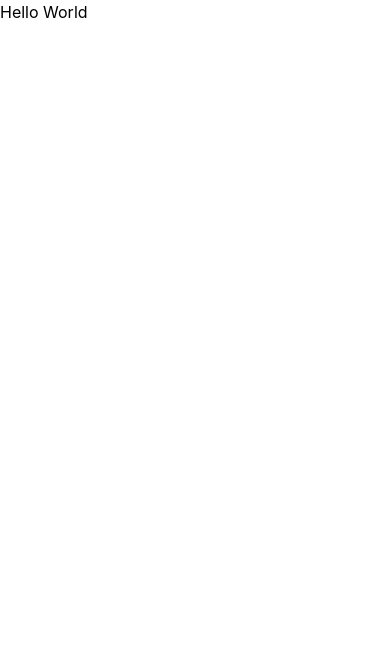
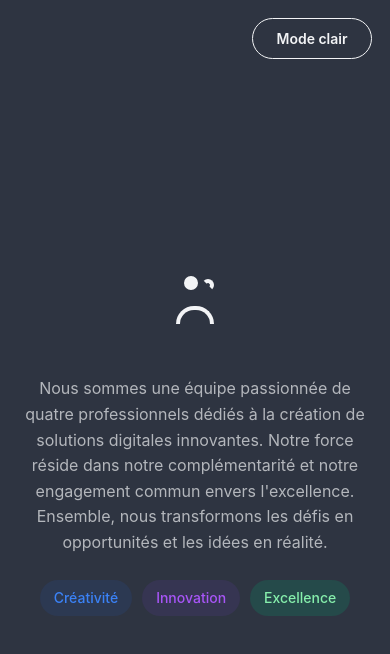
Before and after one commit to aldoesp/Innov_Team, a React app: page / in a window 390 px wide. Shown: the top 654 px of the page. Built offline with nearby package versions, Linux system fonts and the light colour scheme; the HTML template or start-up script is replaced by a standard one.

Commit message:
Ma partie

```diff
--- /dev/null
+++ b/src/App.css
@@ -0,0 +1,232 @@
+.team-section {
+  min-height: 100vh;
+  display: grid;
+  place-items: center;
+  position: relative;
+  padding: 48px 24px;
+  font-family:
+    Inter, ui-sans-serif, system-ui, -apple-system, BlinkMacSystemFont, "Segoe UI",
+    sans-serif;
+  transition:
+    background-color 0.25s ease,
+    color 0.25s ease;
+}
+
+.team-section.dark {
+  /* background: #151819; */
+  background: #2e3441;
+  color: #f3f4f6;
+}
+
+.team-section.light {
+  background: #ffffff;
+  color: #212730;
+}
+
+.theme-toggle {
+  position: absolute;
+  top: 24px;
+  right: 24px;
+  min-width: 132px;
+  border: 1px solid currentColor;
+  border-radius: 999px;
+  padding: 10px 18px;
+  background: transparent;
+  color: inherit;
+  font: inherit;
+  font-weight: 600;
+  cursor: pointer;
+  transition:
+    background-color 0.2s ease,
+    color 0.2s ease,
+    transform 0.2s ease;
+}
+
+.theme-toggle:hover {
+  transform: translateY(-1px);
+}
+
+.dark .theme-toggle:hover {
+  background: #f8fafc;
+  color: #151819;
+}
+
+.light .theme-toggle:hover {
+  background: #172033;
+  color: #f8fafc;
+}
+
+.team-content {
+  width: min(760px, 100%);
+  text-align: center;
+}
+
+.team-icon {
+  width: 52px;
+  height: 48px;
+  position: relative;
+  margin: 0 auto 84px;
+}
+
+.light .team-icon {
+  width: 52px;
+  height: 48px;
+  margin-bottom: 18px;
+  color: #6d4aff;
+}
+
+.team-icon span {
+  position: absolute;
+  border: 4px solid currentColor;
+  border-radius: 999px;
+}
+
+.team-icon span:nth-child(1) {
+  width: 14px;
+  height: 14px;
+  top: 0;
+  left: 15px;
+  background: currentColor;
+}
+
+.team-icon span:nth-child(2) {
+  width: 12px;
+  height: 12px;
+  top: 3px;
+  right: 7px;
+  border-left-color: transparent;
+  border-bottom-color: transparent;
+}
+
+.team-icon span:nth-child(3) {
+  width: 38px;
+  height: 18px;
+  left: 7px;
+  bottom: 0;
+  border-bottom: 0;
+  border-radius: 18px 18px 0 0;
+}
+
+.team-content h1 {
+  position: absolute;
+  width: 1px;
+  height: 1px;
+  overflow: hidden;
+  clip: rect(0, 0, 0, 0);
+}
+
+.light .team-content h1 {
+  position: static;
+  width: auto;
+  height: auto;
+  margin: 0 0 10px;
+  overflow: visible;
+  clip: auto;
+  color: #6d4aff;
+  font-size: 48px;
+  font-weight: 400;
+  line-height: 1.12;
+}
+
+.team-content p {
+  margin: 0 auto;
+  max-width: 760px;
+  color: color-mix(in srgb, currentColor 68%, transparent);
+  font-size: 18px;
+  line-height: 1.65;
+}
+
+.light .team-content p {
+  color: #475569;
+}
+
+.team-tags {
+  display: flex;
+  justify-content: center;
+  flex-wrap: wrap;
+  gap: 16px;
+  margin-top: 24px;
+}
+
+.tag {
+  display: inline-flex;
+  align-items: center;
+  min-height: 40px;
+  border-radius: 999px;
+  padding: 0 18px;
+  font-size: 16px;
+  font-weight: 500;
+}
+
+.tag.blue {
+  background: rgba(37, 99, 235, 0.1);
+  color: #3b82f6;
+}
+
+.tag.violet {
+  background: rgba(124, 58, 237, 0.1);
+  color: #a855f7;
+}
+
+.tag.green {
+  background: rgba(5, 150, 105, 0.22);
+  color: #86efac;
+}
+
+.light .tag.blue {
+  background: #dbeafe;
+  color: #2563eb;
+}
+
+.light .tag.violet {
+  background: #f3e8ff;
+  color: #7e22ce;
+}
+
+.light .tag.green {
+  background: #dcfce7;
+  color: #047857;
+}
+
+@media (max-width: 640px) {
+  .team-section {
+    padding: 96px 20px 48px;
+  }
+
+  .theme-toggle {
+    top: 18px;
+    right: 18px;
+    min-width: 120px;
+    padding: 9px 14px;
+    font-size: 14px;
+  }
+
+  .team-icon {
+    margin-bottom: 52px;
+  }
+
+  .light .team-icon {
+    width: 52px;
+    height: 48px;
+    margin-bottom: 18px;
+  }
+
+  .light .team-content h1 {
+    font-size: 36px;
+  }
+
+  .team-content p {
+    font-size: 16px;
+    line-height: 1.6;
+  }
+
+  .team-tags {
+    gap: 10px;
+  }
+
+  .tag {
+    min-height: 36px;
+    padding: 0 14px;
+    font-size: 14px;
+  }
+}
--- a/src/App.tsx
+++ b/src/App.tsx
@@ -1,9 +1,46 @@
-
+import { useState } from 'react'
+import './App.css'
 
 function App() {
+  const [theme, setTheme] = useState<'dark' | 'light'>('dark')
+
+  const isDark = theme === 'dark'
 
   return (
-    <p>Hello World</p>
+    <main className={`team-section ${theme}`}>
+      <button
+        className="theme-toggle"
+        type="button"
+        onClick={() => setTheme(isDark ? 'light' : 'dark')}
+        aria-label={isDark ? 'Activer le mode clair' : 'Activer le mode sombre'}
+      >
+        {isDark ? 'Mode clair' : 'Mode sombre'}
+      </button>
+
+      <section className="team-content" aria-labelledby="team-title">
+        <div className="team-icon" aria-hidden="true">
+          <span></span>
+          <span></span>
+          <span></span>
+        </div>
+
+        <h1 id="team-title">Équipe Innovation Pro</h1>
+
+        <p>
+          Nous sommes une équipe passionnée de quatre professionnels dédiés à la
+          création de solutions digitales innovantes. Notre force réside dans
+          notre complémentarité et notre engagement commun envers l'excellence.
+          Ensemble, nous transformons les défis en opportunités et les idées en
+          réalité.
+        </p>
+
+        <div className="team-tags" aria-label="Valeurs de l'equipe">
+          <span className="tag blue">Créativité</span>
+          <span className="tag violet">Innovation</span>
+          <span className="tag green">Excellence</span>
+        </div>
+      </section>
+    </main>
   )
 }
 
```
